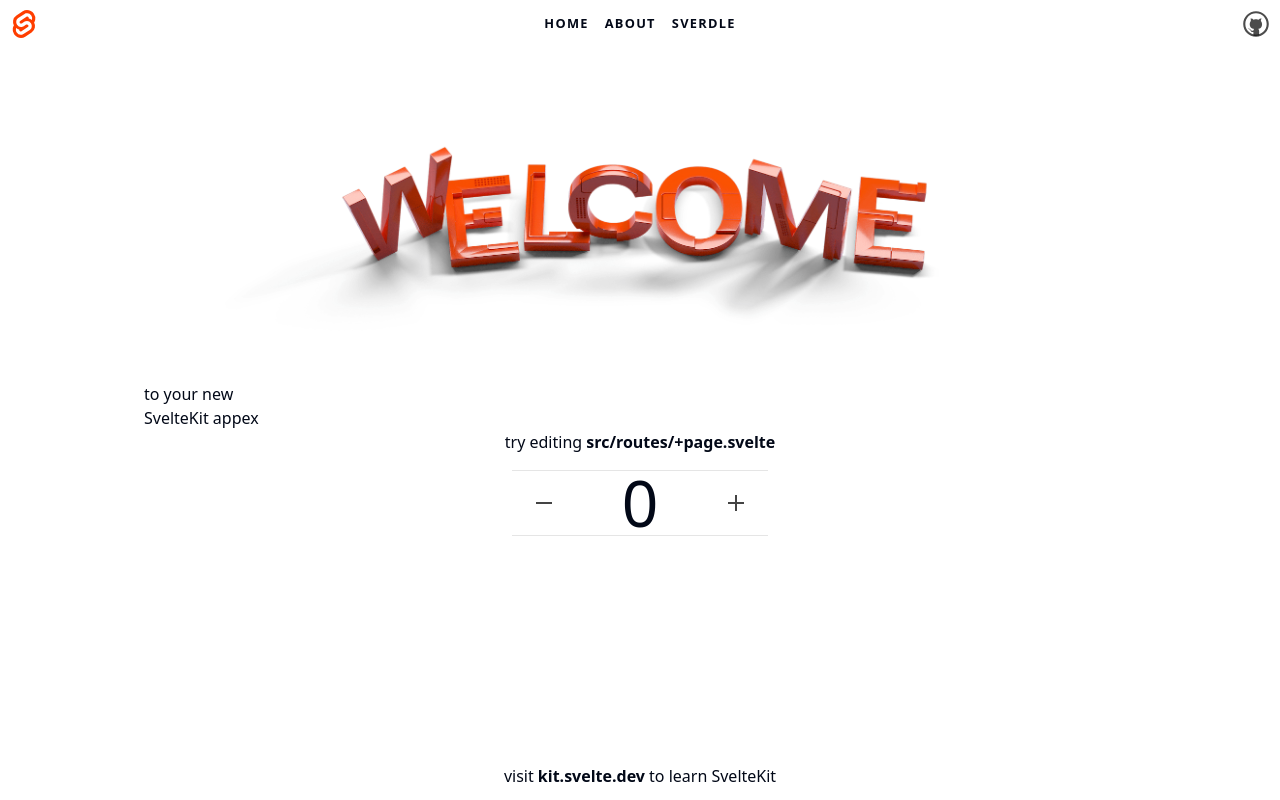
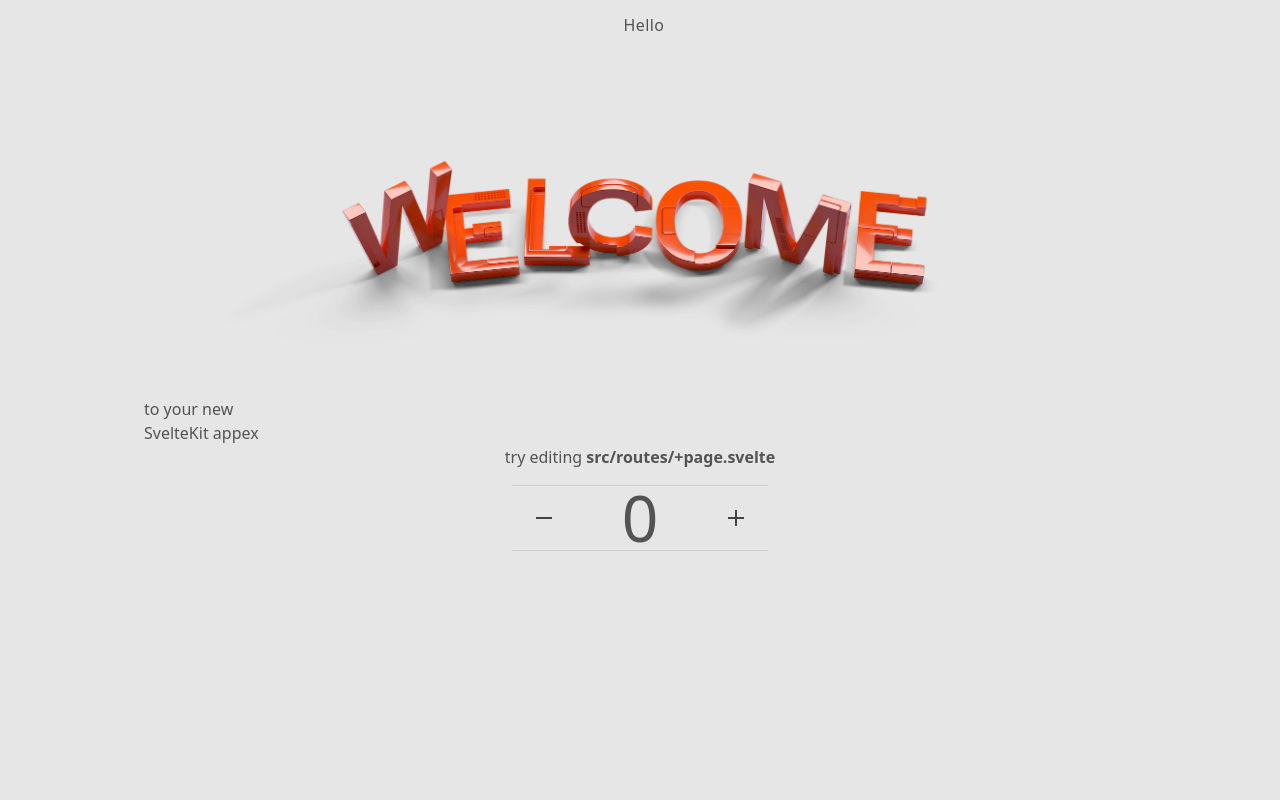
Before and after one commit to Philix27/mobarter-app, a SvelteKit app: page / in a window 1280 px wide. Built offline with nearby package versions, Linux system fonts and the light colour scheme.

Commit message:
add shadcn and navbar component

```diff
--- a/src/app.css
+++ b/src/app.css
@@ -4,67 +4,68 @@
 
 @layer base {
 	:root {
-		--background: 0 0% 100%;
-		--foreground: 222.2 84% 4.9%;
+		--background: #e6e6e6;
+		--foreground: #535353;
 
-		--muted: 210 40% 96.1%;
+		--muted: #898989;
 		--muted-foreground: 215.4 16.3% 46.9%;
 
 		--popover: 0 0% 100%;
-		--popover-foreground: 222.2 84% 4.9%;
+		--popover-foreground: 222.2 47.4% 11.2%;
 
-		--card: 0 0% 100%;
-		--card-foreground: 222.2 84% 4.9%;
+		--card: #ffffff;
+		--card-foreground: #0e151d;
 
-		--border: 214.3 31.8% 91.4%;
-		--input: 214.3 31.8% 91.4%;
+		--primary: #f24500;
+		--primary-foreground: #fff;
 
-		--primary: 222.2 47.4% 11.2%;
-		--primary-foreground: 210 40% 98%;
+		--secondary: #ffffff;
+		--secondary-foreground: #19232f;
 
-		--secondary: 210 40% 96.1%;
-		--secondary-foreground: 222.2 47.4% 11.2%;
+		--accent: #ffffff;
+		--accent-foreground: #f8f8f8;
 
-		--accent: 210 40% 96.1%;
-		--accent-foreground: 222.2 47.4% 11.2%;
+		--destructive: #d00000;
+		--destructive-foreground: #ffffff;
 
-		--destructive: 0 72.2% 50.6%;
-		--destructive-foreground: 210 40% 98%;
-
-		--ring: 222.2 84% 4.9%;
+		--ring: #4c4847;
+		--border: #4c4847;
+		--input: #4c4847;
 
 		--radius: 0.5rem;
 	}
 
 	.dark {
-		--background: 222.2 84% 4.9%;
-		--foreground: 210 40% 98%;
+		--background: #151718;
+		--foreground: #e3e6e6;
 
-		--muted: 217.2 32.6% 17.5%;
-		--muted-foreground: 215 20.2% 65.1%;
+		/* --muted: #353636; */
+		--muted: #5e5e5e;
+		--muted-foreground: 215.4 16.3% 46.9%;
 
-		--popover: 222.2 84% 4.9%;
-		--popover-foreground: 210 40% 98%;
+		--popover: 0 0% 100%;
+		--popover-foreground: 222.2 47.4% 11.2%;
 
-		--card: 222.2 84% 4.9%;
-		--card-foreground: 210 40% 98%;
+		--card: #232525;
+		--card-foreground: #ffff;
 
-		--border: 217.2 32.6% 17.5%;
-		--input: 217.2 32.6% 17.5%;
+		/* --primary: #ff500b; */
+		--primary: #ff6719;
+		--primary-foreground: #fff;
 
-		--primary: 210 40% 98%;
-		--primary-foreground: 222.2 47.4% 11.2%;
+		--secondary: #232525;
+		--secondary-foreground: #f8f8f8;
 
-		--secondary: 217.2 32.6% 17.5%;
-		--secondary-foreground: 210 40% 98%;
+		--accent: #222525;
+		--accent-foreground: #f8f8f8;
 
-		--accent: 217.2 32.6% 17.5%;
-		--accent-foreground: 210 40% 98%;
+		--destructive: #d00000;
+		--destructive-foreground: #ffffff;
 
-		--destructive: 0 62.8% 30.6%;
-		--destructive-foreground: 210 40% 98%;
-
-		--ring: 212.7 26.8% 83.9%;
+		--ring: #353636;
+		--border: #353636;
+		--input: #151718;
+		--radius: 0.5rem;
 	}
 }
 
@@ -74,5 +75,50 @@
 	}
 	body {
 		@apply bg-background text-foreground;
+		overflow: hidden;
+		font-feature-settings:
+			'rlig' 1,
+			'calt' 1;
+	}
+
+	input[type='number']::-webkit-inner-spin-button,
+	input[type='number']::-webkit-outer-spin-button {
+		-webkit-appearance: none;
+		margin: 0;
 	}
 }
+
+/* Hide scrollbar for Chrome, Safari and Opera */
+.no-scrollbar::-webkit-scrollbar {
+	display: none;
+}
+
+/* Hide scrollbar for IE, Edge and Firefox */
+.no-scrollbar {
+	-ms-overflow-style: none; /* IE and Edge */
+	scrollbar-width: none; /* Firefox */
+}
+
+:root {
+	-ms-content-zooming: none;
+	touch-action: pan-x pan-y;
+	-ms-touch-action: pan-x pan-y;
+}
+
+body {
+	-ms-content-zooming: none;
+	touch-action: pan-x pan-y;
+	-ms-touch-action: pan-x pan-y;
+}
+
+@layer utilities {
+	/* Hide scrollbar for Chrome, Safari and Opera */
+	.no-scrollbar::-webkit-scrollbar {
+		display: none;
+	}
+	/* Hide scrollbar for IE, Edge and Firefox */
+	.no-scrollbar {
+		-ms-overflow-style: none; /* IE and Edge */
+		scrollbar-width: none; /* Firefox */
+	}
+}
--- a/src/app.html
+++ b/src/app.html
@@ -1,9 +1,11 @@
 <!doctype html>
-<html lang="en">
+<html lang="en" className="overscroll-none bg-background dark color-scheme: dark" >
 	<head>
 		<meta charset="utf-8" />
 		<link rel="icon" href="%sveltekit.assets%/favicon.png" />
 		<meta name="viewport" content="width=device-width, initial-scale=1" />
+		<meta name="viewport" content="width=device-width, initial-scale=1.0, maximum-scale=1.0, user-scalable=no" />
+        <meta name="HandheldFriendly" content="true" />
 		%sveltekit.head%
 	</head>
 	<body data-sveltekit-preload-data="hover">
--- /dev/null
+++ b/src/comps/Nav.svelte
@@ -0,0 +1,50 @@
+<script>
+	import P from '../components/P.svelte';
+	import 'iconify-icon';
+
+	export let title;
+	// export let icon = '';
+	// export let isBack = false;
+	// export let onIconClick = () => {};
+</script>
+
+
+
+<div
+	class={`
+        h-[50px]  px-5 flex items-center
+        justify-between
+        fixed top-0 w-full
+        z-10 bg-background
+      `}
+>
+	<div class="flex items-center gap-x-2">
+		<iconify-icon class="text-xl mb-2 text-foreground mb-2" icon="mdi:menu" />
+		<iconify-icon class="text-xl mb-2 text-foreground mb-2" icon="mdi:left" />
+		<!-- {isBack ? (
+          <LuChevronLeft
+            size={22}
+            onClick={() => {
+              router.back();
+            }}
+          />
+        ) : (
+          <IoMenu
+            size={23}
+            onClick={() => {
+              store.update({ drawerIsOpen: true });
+            }}
+          />
+        )} -->
+	</div>
+
+	<P
+		variant="p4"
+		className="text-card-foreground my-0 font-extrabold tracking-wide font-sans"
+		text={title}
+	/>
+	<div class="flex items-center gap-x-3">
+		<iconify-icon class="text-xl mb-2 text-foreground mb-2" icon="mdi:left" />
+		<!-- {props.icon ? <Icon onClick={props.onIconClick} size={22} /> : <div />} -->
+	</div>
+</div>
--- a/src/routes/+layout.svelte
+++ b/src/routes/+layout.svelte
@@ -2,18 +2,17 @@
 	import Header from './Header.svelte';
 	import '../app.css';
 	import 'tailwindcss/tailwind.css';
+	import Nav from '../comps/Nav.svelte';
 </script>
 
 <div class="app">
 	<Header />
-
+	<Nav title="Hello" />
 	<main>
 		<slot />
 	</main>
 
-	<footer>
-		<p>visit <a href="https://kit.svelte.dev">kit.svelte.dev</a> to learn SvelteKit</p>
-	</footer>
+
 </div>
 
 <style>
--- /dev/null
+++ b/src/routes/send/+page.svelte
@@ -0,0 +1,9 @@
+<svelte:head>
+	<title>About</title>
+	<meta name="description" content="About this app" />
+</svelte:head>
+
+<div>Send Money</div>
+
+<style lang="postcss">
+</style>
--- a/svelte.config.js
+++ b/svelte.config.js
@@ -14,7 +14,8 @@ const config = {
 		adapter: adapter(),
 		alias: {
 			'@/*': './path/to/lib/*',
-			'@/components': './src//components/*'
+			'@/components': './src/components/*',
+			'@/comps': './src/comps/*'
 		}
 	}
 };
--- a/tailwind.config.js
+++ b/tailwind.config.js
@@ -1,11 +1,11 @@
-import { fontFamily } from 'tailwindcss/defaultTheme';
-
 /** @type {import('tailwindcss').Config} */
-const config = {
+export default {
 	darkMode: ['class'],
 	content: ['./src/**/*.{html,js,svelte,ts}'],
-	safelist: ['dark'],
 	theme: {
+		// backgroundImage: {
+		//   "hero": "url('/public/grento/sky.jpg')",
+		// },
 		container: {
 			center: true,
 			padding: '2rem',
@@ -15,50 +15,62 @@ const config = {
 		},
 		extend: {
 			colors: {
-				border: 'hsl(var(--border) / <alpha-value>)',
-				input: 'hsl(var(--input) / <alpha-value>)',
-				ring: 'hsl(var(--ring) / <alpha-value>)',
-				background: 'hsl(var(--background) / <alpha-value>)',
-				foreground: 'hsl(var(--foreground) / <alpha-value>)',
+				border: 'var(--border)',
+				input: 'var(--input)',
+				ring: 'var(--ring)',
+				background: 'var(--background)',
+				foreground: 'var(--foreground)',
 				primary: {
-					DEFAULT: 'hsl(var(--primary) / <alpha-value>)',
-					foreground: 'hsl(var(--primary-foreground) / <alpha-value>)'
+					DEFAULT: 'var(--primary)',
+					foreground: 'var(--primary-foreground)'
 				},
 				secondary: {
-					DEFAULT: 'hsl(var(--secondary) / <alpha-value>)',
-					foreground: 'hsl(var(--secondary-foreground) / <alpha-value>)'
+					DEFAULT: 'var(--secondary)',
+					foreground: 'var(--secondary-foreground)'
 				},
 				destructive: {
-					DEFAULT: 'hsl(var(--destructive) / <alpha-value>)',
-					foreground: 'hsl(var(--destructive-foreground) / <alpha-value>)'
+					DEFAULT: 'hsl(var(--destructive))',
+					foreground: 'hsl(var(--destructive-foreground))'
 				},
 				muted: {
-					DEFAULT: 'hsl(var(--muted) / <alpha-value>)',
-					foreground: 'hsl(var(--muted-foreground) / <alpha-value>)'
+					DEFAULT: 'var(--muted)',
+					foreground: 'var(--muted-foreground)'
 				},
 				accent: {
-					DEFAULT: 'hsl(var(--accent) / <alpha-value>)',
-					foreground: 'hsl(var(--accent-foreground) / <alpha-value>)'
+					DEFAULT: 'var(--accent)',
+					foreground: 'var(--accent-foreground)'
 				},
 				popover: {
-					DEFAULT: 'hsl(var(--popover) / <alpha-value>)',
-					foreground: 'hsl(var(--popover-foreground) / <alpha-value>)'
+					DEFAULT: 'hsl(var(--popover))',
+					foreground: 'hsl(var(--popover-foreground))'
 				},
 				card: {
-					DEFAULT: 'hsl(var(--card) / <alpha-value>)',
-					foreground: 'hsl(var(--card-foreground) / <alpha-value>)'
+					DEFAULT: 'var(--card)',
+					foreground: 'var(--card-foreground)'
 				}
 			},
 			borderRadius: {
-				lg: 'var(--radius)',
-				md: 'calc(var(--radius) - 2px)',
+				lg: `var(--radius)`,
+				md: `calc(var(--radius) - 2px)`,
 				sm: 'calc(var(--radius) - 4px)'
 			},
-			fontFamily: {
-				sans: [...fontFamily.sans]
+			// fontFamily: {
+			// 	sans: ['var(--font-sans)', ...fontFamily.sans]
+			// },
+			keyframes: {
+				'accordion-down': {
+					from: { height: 0 },
+					to: { height: 'var(--radix-accordion-content-height)' }
+				},
+				'accordion-up': {
+					from: { height: 'var(--radix-accordion-content-height)' },
+					to: { height: 0 }
+				}
+			},
+			animation: {
+				'accordion-down': 'accordion-down 0.2s ease-out',
+				'accordion-up': 'accordion-up 0.2s ease-out'
 			}
 		}
 	}
 };
-
-export default config;
```
Also changed, not shown: src/comps/BottomNav.svelte (added), src/comps/BottomSheet.svelte (added), src/comps/Tabs.svelte (added).
